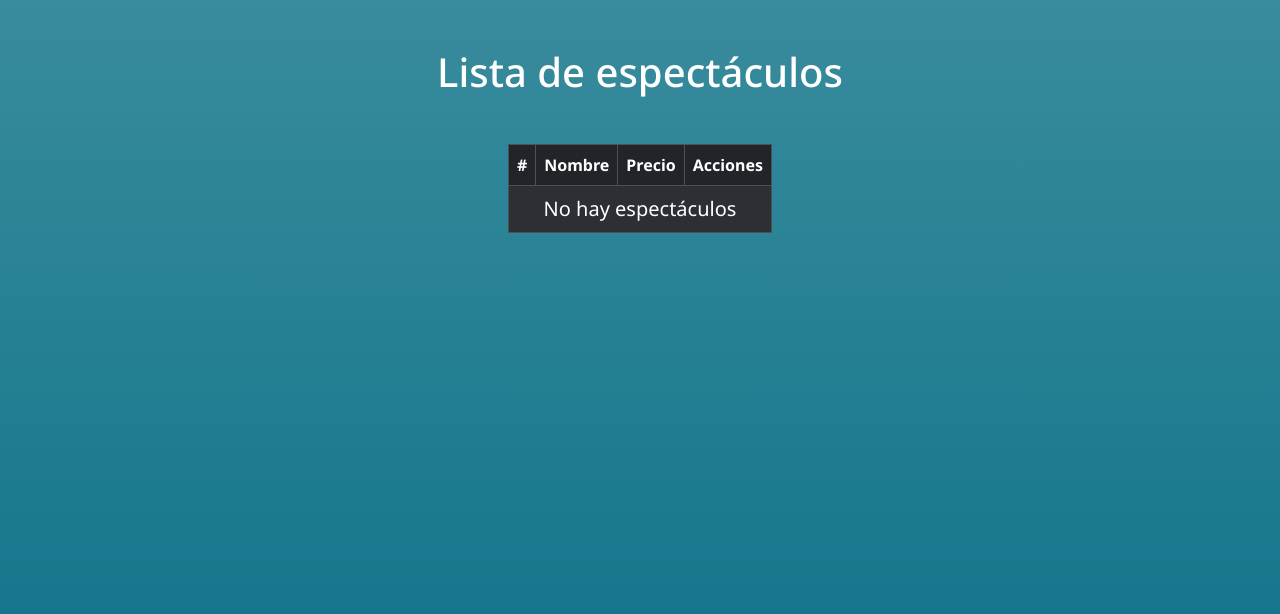
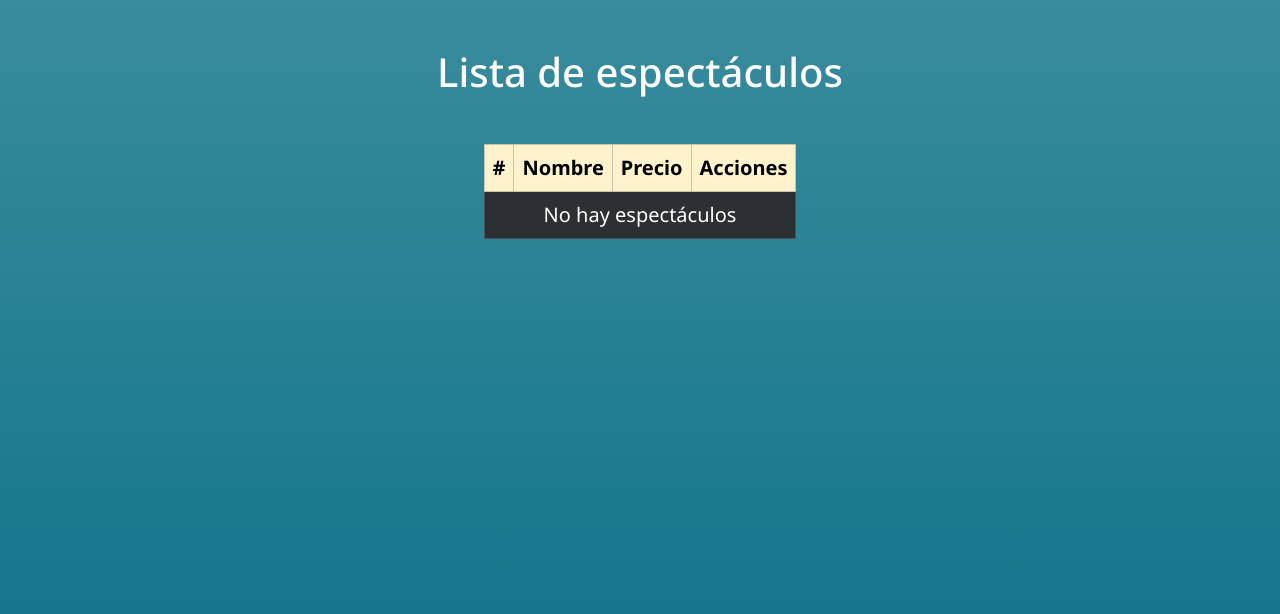
Before and after one commit to santicano2/tp-seminario-php, a CodeIgniter app: page /tp/index.php/espectaculos/index in a window 1280 px wide. Shown: the part 56-670 px from the top of the page. Run offline with CodeIgniter, Linux system fonts and the light colour scheme; data that the repository does not hold is empty; some libraries are stand-ins or nearby versions.

Commit message:
mas estilos

```diff
--- a/application/views/espectaculos/index.php
+++ b/application/views/espectaculos/index.php
@@ -1,9 +1,9 @@
 <?php defined('BASEPATH') or exit('No direct script access allowed'); ?>
 <h1 class="text-center text-white my-5"><?php echo $title; ?></h1>
 <div class="table-responsive px-5">
-	<table class="table table-bordered table-dark table-striped">
+	<table class="table table-bordered table-dark table-striped table-hover">
 		<thead>
-			<tr>
+			<tr class="table-warning fs-5">
 				<th scope="col">#</th>
 				<th scope="col">Nombre</th>
 				<th scope="col">Precio</th>
```
